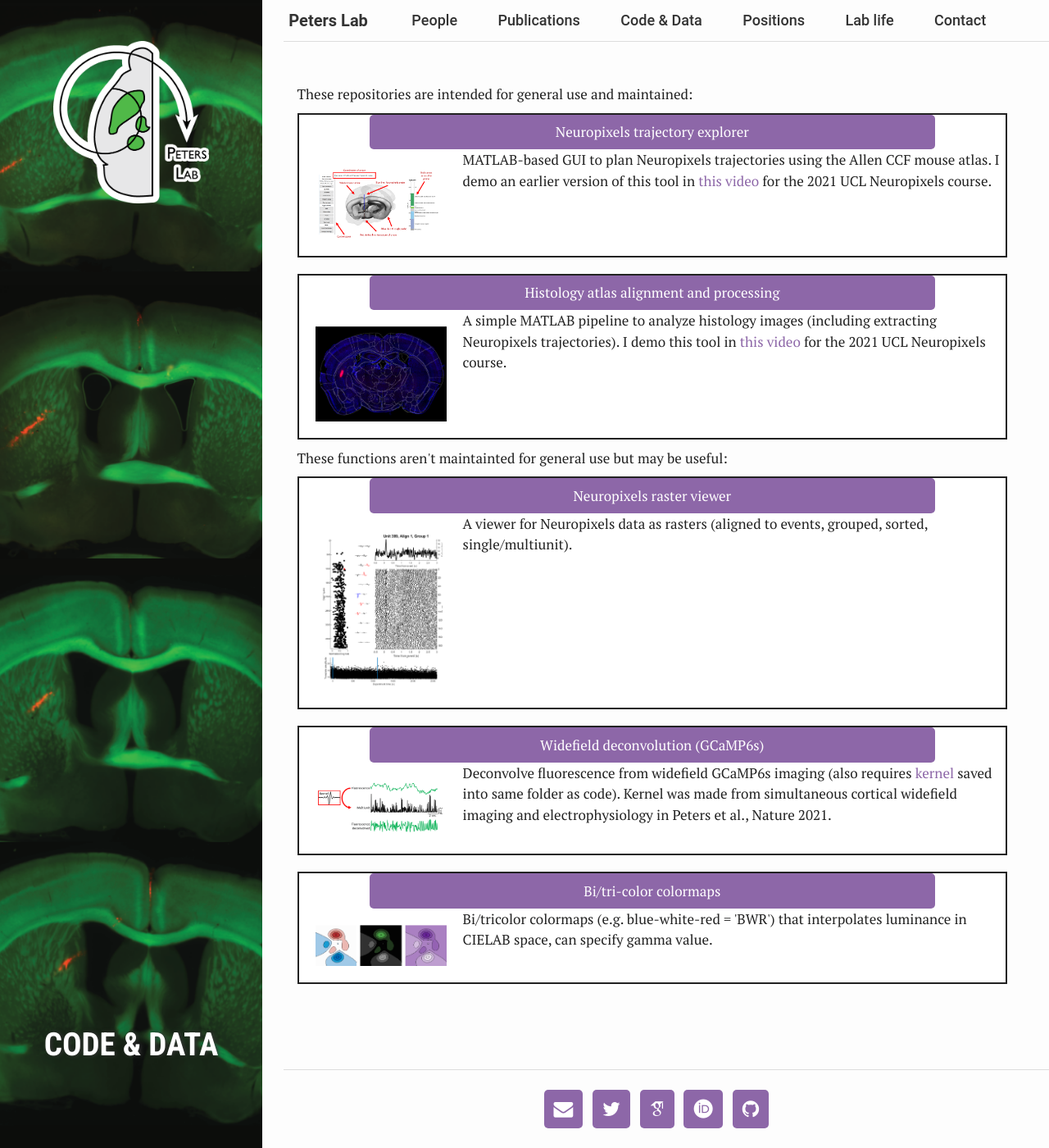
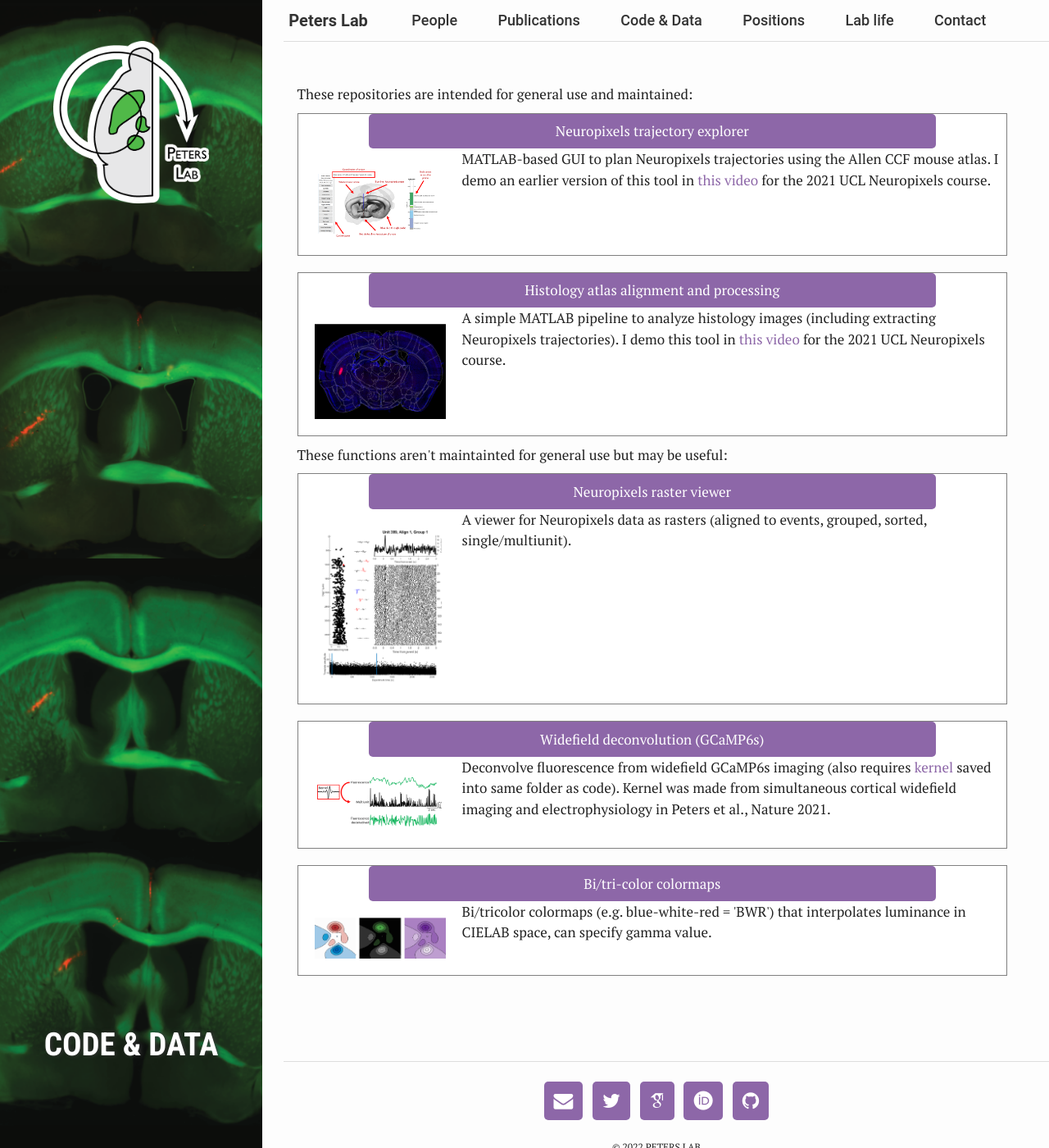
Before and after one commit to PetersNeuroLab/PetersNeuroLab.github.io, a Jekyll site: the page built from pages/3_codedata.html, in a window 1280 px wide and 1400 px high. Shown: the whole window at 82% size. Built offline with Jekyll 4.4.1, drawn with Linux system fonts in a browser that asks for light colours; nearby versions of some CDN libraries; some web fonts are replaced; library files that are not in the unit come from our copies.

Commit message:
Update _layout.scss

```diff
--- a/assets/_sass/_layout.scss
+++ b/assets/_sass/_layout.scss
@@ -338,7 +338,7 @@
   display: inline-block;
   width: 100%;
   background-color: white;
-  border: 2px solid;
+  border: 1px solid gray;
   margin: 10px 0px;
 }
 
```
